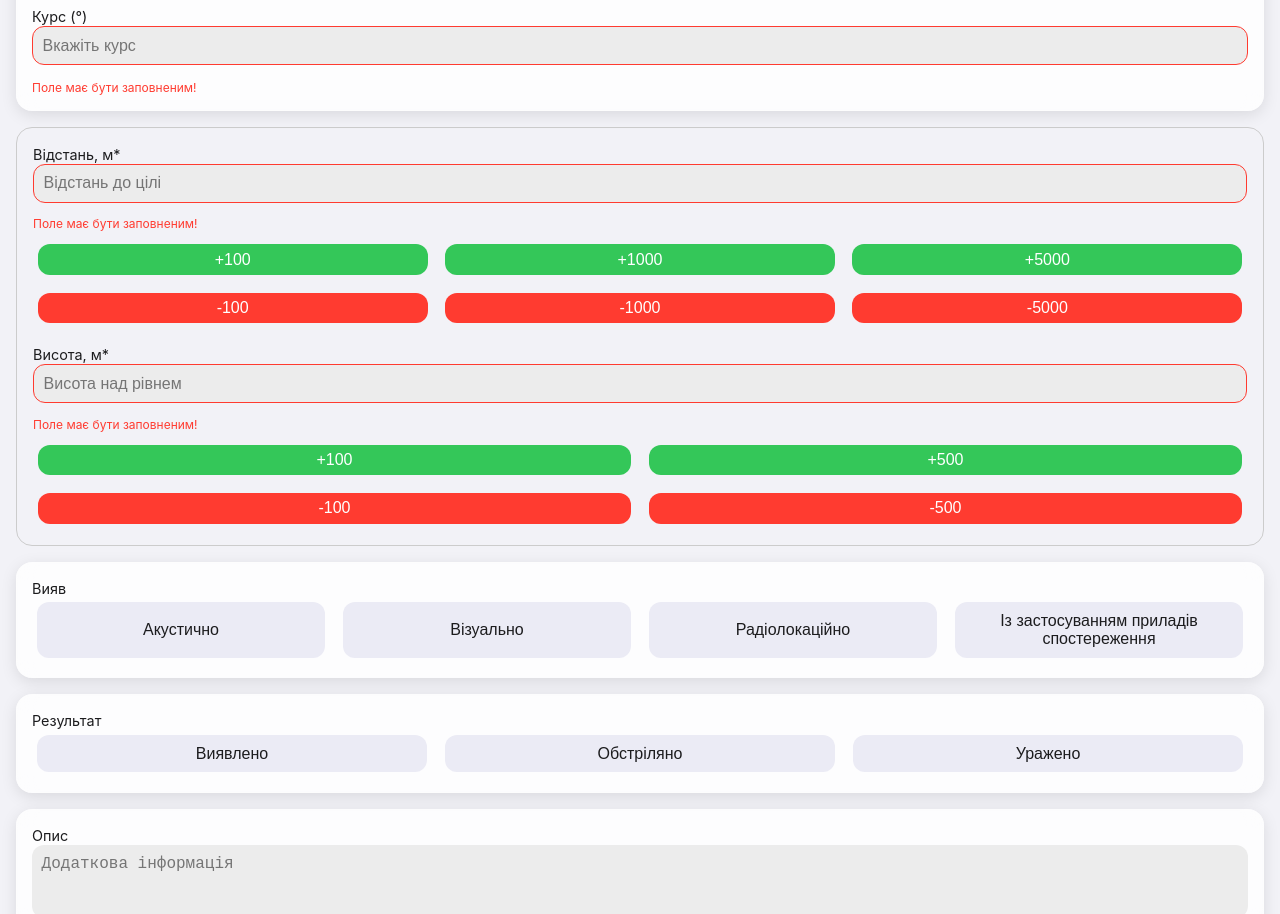
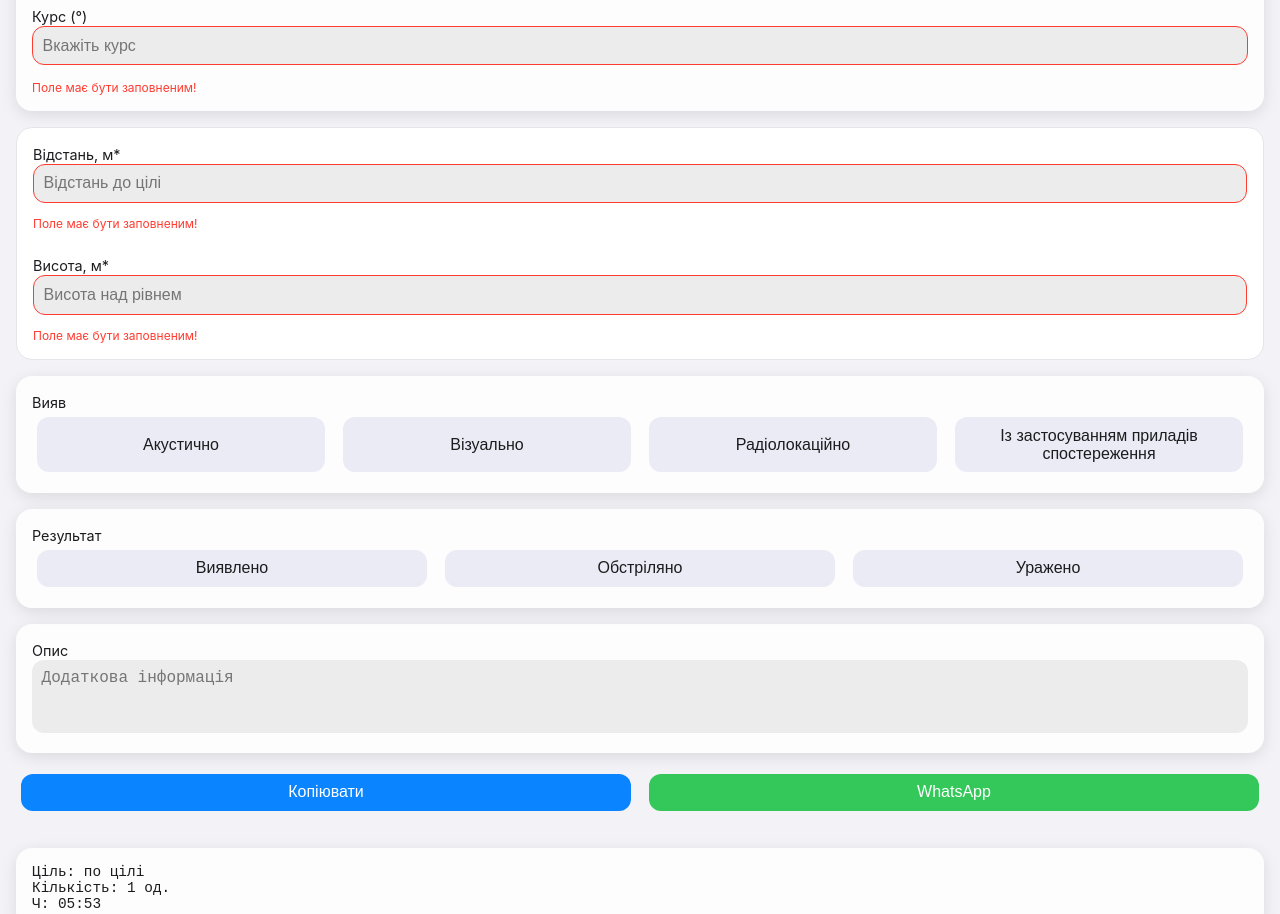
Before and after one commit to lolittajdm-alt/akviz0.2, a Next.js app: page / in a window 1280 px wide. Shown: the part 1140-2054 px from the top of the page. Built offline with nearby package versions, Linux system fonts and the light colour scheme.

Commit message:
Update index.js

```diff
--- a/pages/index.js
+++ b/pages/index.js
@@ -26,6 +26,7 @@ export default function Home() {
     description: "",
     additionalInfo: "",
   });
+  const [focusedField, setFocusedField] = useState(null);
   const [showTopFields, setShowTopFields] = useState(true);
   const [locks, setLocks] = useState({
     sector: false,
@@ -483,20 +484,22 @@ const onHeightChange = (e) => {
 
 {/* ——— Відстань і Висота ——— */}
 <div style={{
-  border: "1px solid #ccc",
+  border: "1px solid #E5E5EA",
   borderRadius: "16px",
   padding: "1rem",
   marginBottom: "1rem",
-  backgroundColor: "#F2F2F7"
+  backgroundColor: "#FFFFFF",
 }}>
   {/* Відстань */}
-  <div style={{ marginBottom: "1rem" }}>
+  <div style={{ marginBottom: "1.5rem" }}>
     <label style={iosLabel}>Відстань, м*</label>
     <input
       type="text"
       inputMode="numeric"
       value={form.distance}
       onChange={onDistanceChange}
+      onFocus={() => setFocusedField("distance")}
+      onBlur={() => setFocusedField(null)}
       placeholder="Відстань до цілі"
       style={{
         ...iosInput,
@@ -510,8 +513,9 @@ const onHeightChange = (e) => {
         Поле має бути заповненим!
       </div>
     )}
+    {focusedField === "distance" && (
       <div style={{ display: "grid", gridTemplateColumns: "1fr 1fr 1fr", gap: "0.5rem", marginTop: "0.5rem" }}>
-      {["+100", "+1000", "+5000", "-100", "-1000", "-5000"].map((label, i) => {
+        {["+100", "+1000", "+5000", "-100", "-1000", "-5000"].map((label) => {
           const isNegative = label.startsWith("-");
           return (
             <button
@@ -529,6 +533,7 @@ const onHeightChange = (e) => {
           );
         })}
       </div>
+    )}
   </div>
 
   {/* Висота */}
@@ -539,6 +544,8 @@ const onHeightChange = (e) => {
       inputMode="numeric"
       value={form.height}
       onChange={onHeightChange}
+      onFocus={() => setFocusedField("height")}
+      onBlur={() => setFocusedField(null)}
       placeholder="Висота над рівнем"
       style={{
         ...iosInput,
@@ -552,6 +559,7 @@ const onHeightChange = (e) => {
         Поле має бути заповненим!
       </div>
     )}
+    {focusedField === "height" && (
       <div style={{ display: "grid", gridTemplateColumns: "1fr 1fr", gap: "0.5rem", marginTop: "0.5rem" }}>
         {["+100", "+500", "-100", "-500"].map((label) => {
           const isNegative = label.startsWith("-");
@@ -571,9 +579,9 @@ const onHeightChange = (e) => {
           );
         })}
       </div>
+    )}
   </div>
 </div>
-
       {/* Вияв */}
       <div style={iosCard}>
         <label style={iosLabel}>Вияв</label>
```
Lines whose indentation alone changed are shown as unchanged.
